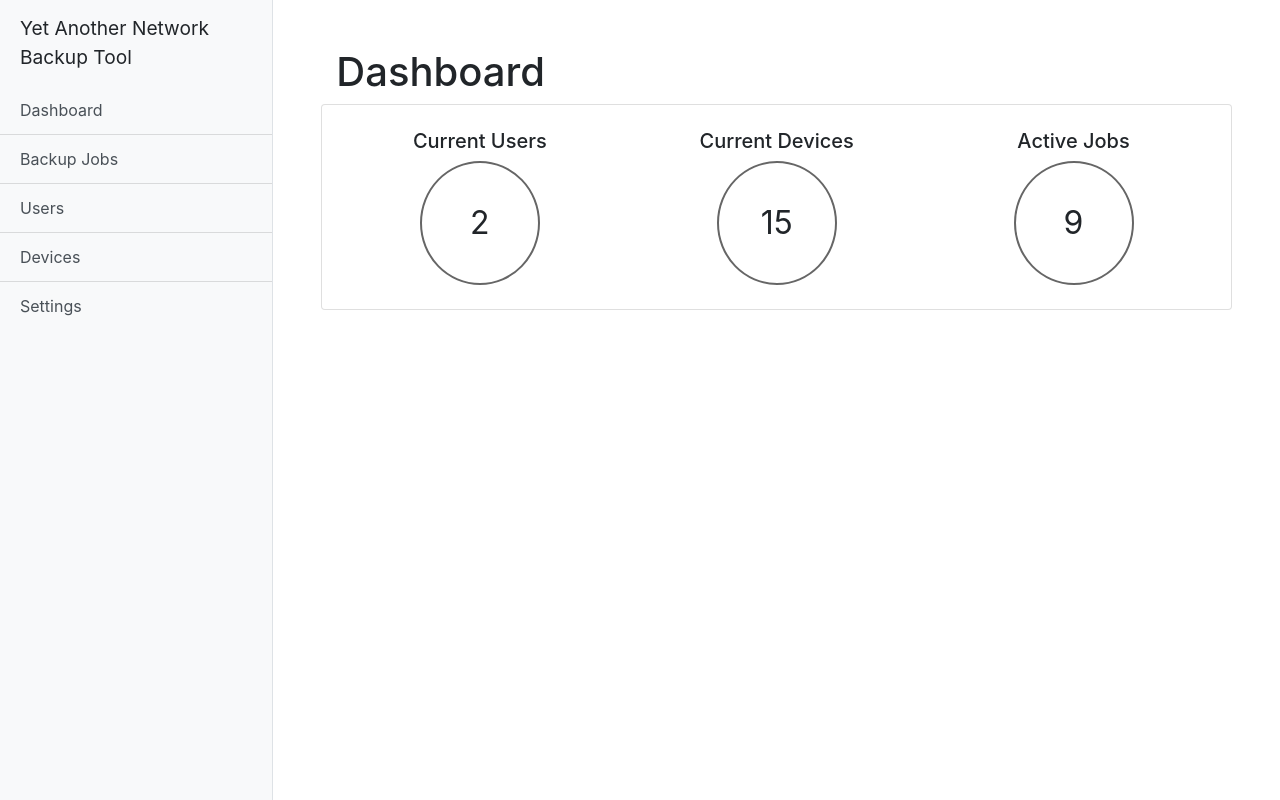
After one commit to BSpendlove/YANBT, a Flask app: page / in a window 1280 px wide. The commit adds this page. Run offline with Flask 2, Linux system fonts and the light colour scheme; some libraries are stand-ins or nearby versions.

Commit message:
Card template

```diff
--- a/app/run.py
+++ b/app/run.py
@@ -2,8 +2,18 @@ from flask import Flask
 
 app = Flask(__name__)
 
-from views import index
+from views import (
+    backup_jobs,
+    dashboard,
+    devices,
+    settings,
+    users
+)
 
 if __name__ == "__main__":
-    app.register_blueprint(index.bp)
+    app.register_blueprint(backup_jobs.bp)
+    app.register_blueprint(dashboard.bp)
+    app.register_blueprint(devices.bp)
+    app.register_blueprint(settings.bp)
+    app.register_blueprint(users.bp)
     app.run(host="0.0.0.0", port=5006, debug=True)
--- a/app/templates/base.html
+++ b/app/templates/base.html
@@ -20,11 +20,11 @@
 		<div class="bg-light border-right" id="sidebar-wrapper">
 			<div class="sidebar-heading">Yet Another Network Backup Tool</div>
 			<div class="list-group list-group-flush w-100">
-				<a href="#" class="list-group-item list-group-item-action bg-light">Dashboard</a>
-				<a href="#" class="list-group-item list-group-item-action bg-light">Backup Jobs</a>
-				<a href="#" class="list-group-item list-group-item-action bg-light">Users</a>
-				<a href="#" class="list-group-item list-group-item-action bg-light">Devices</a>
-				<a href="#" class="list-group-item list-group-item-action bg-light">Settings</a>
+				<a href="{{ url_for("dashboard.index") }}" class="list-group-item list-group-item-action bg-light">Dashboard</a>
+				<a href="{{ url_for("backup_jobs.index") }}" class="list-group-item list-group-item-action bg-light">Backup Jobs</a>
+				<a href="{{ url_for("users.index") }}" class="list-group-item list-group-item-action bg-light">Users</a>
+				<a href="{{ url_for("devices.index") }}" class="list-group-item list-group-item-action bg-light">Devices</a>
+				<a href="{{ url_for("settings.index") }}" class="list-group-item list-group-item-action bg-light">Settings</a>
 			</div>
 		</div>
 		<!-- /#sidebar-wrapper -->
--- /dev/null
+++ b/app/templates/dashboard/index.html
@@ -0,0 +1,25 @@
+{% extends 'base.html' %}
+
+{% block content %}
+<div class="p-5">
+    <h1>Dashboard</h1>
+    <div class="row">
+	<div class="card col-12 p-4">
+	<div class="row">
+        <div class="col-md-4 text-center">
+            <h5>Current Users</h5>
+            <div class="numberCircle">2</div>
+        </div>
+	<div class="col-md-4 text-center">
+            <h5>Current Devices</h5>
+            <div class="numberCircle">15</div>
+        </div>
+	<div class="col-md-4 text-center">
+            <h5>Active Jobs</h5>
+            <div class="numberCircle">9</div>
+        </div>
+	</div>
+	</div>
+    </div>
+</div>
+{% endblock %}
--- /dev/null
+++ b/app/views/dashboard.py
@@ -0,0 +1,7 @@
+from flask import Blueprint, render_template
+
+bp = Blueprint("dashboard", __name__)
+
+@bp.route("/", methods=["GET"])
+def index():
+    return render_template("dashboard/index.html")
```
Also changed, not shown: app/templates/backup_jobs/index.html (added, +7 -0 lines), app/templates/devices/index.html (added, +7 -0 lines), app/templates/settings/index.html (added, +7 -0 lines), app/templates/users/index.html (added, +7 -0 lines), app/views/backup_jobs.py (added, +7 -0 lines), app/views/devices.py (added, +7 -0 lines), app/views/index.py (deleted, +0 -7 lines), app/views/settings.py (added, +7 -0 lines), app/views/users.py (added, +7 -0 lines), app/views/api.py (added), 2 other files.
